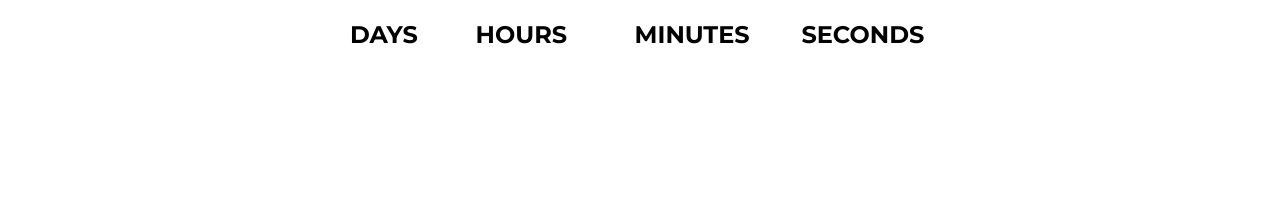
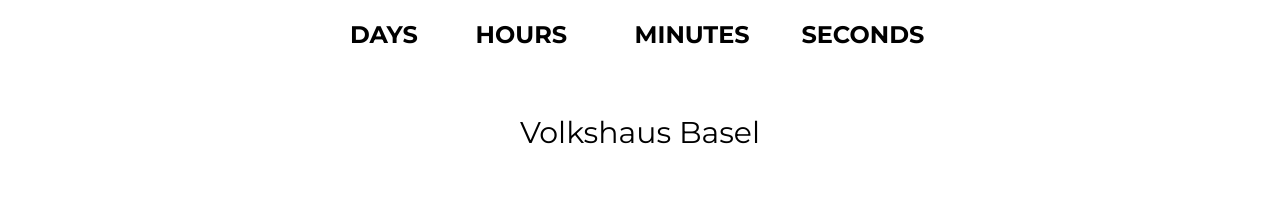
Before and after one commit to martinst06/thehaus, a Next.js app: page / in a window 1280 px wide. Shown: the part 1202-1407 px from the top of the page. Built offline with nearby package versions, Linux system fonts and the light colour scheme.

Commit message:
added location to countdown

```diff
--- a/src/app/page.tsx
+++ b/src/app/page.tsx
@@ -37,7 +37,7 @@
       </div>
 
     <div className="flex justify-center items-center w-full">
-      <Countdown targetDate={targetDate} title="BAZAAR"/>
+      <Countdown targetDate={targetDate} title="BAZAAR" location="Volkshaus Basel"/>
     </div>
 
       {/* CORE VALUES SECTION */}
--- a/src/components/Countdown.tsx
+++ b/src/components/Countdown.tsx
@@ -3,6 +3,7 @@
 interface CountdownProps {
   targetDate: string | Date;
   title?: string;
+  location?: string;
 }
 
 interface TimeLeft {
@@ -12,7 +13,7 @@
   seconds: number;
 }
 
-const Countdown: React.FC<CountdownProps> = ({ targetDate, title }) => {
+const Countdown: React.FC<CountdownProps> = ({ targetDate, title, location }) => {
   const [timeLeft, setTimeLeft] = useState<TimeLeft>({
     days: 0,
     hours: 0,
@@ -65,7 +66,7 @@
   return (
     <div className="w-full bg-white text-black">
       <h2 className="text-7xl font-light text-center pt-20 md:pt-40">
-        {title || "BAZAAR"}
+        {title || "Brands"}
       </h2>
 
       <div className="flex justify-center mt-16 mb-16" style={{ fontVariantNumeric: 'tabular-nums' }}>
@@ -105,6 +106,10 @@
           </div>
         </div>
       </div>
+
+      <h2 className="text-3xl font-light text-center">
+        {location || "Soon to be revealed..."}
+      </h2>
     </div>
   );
 };
```
